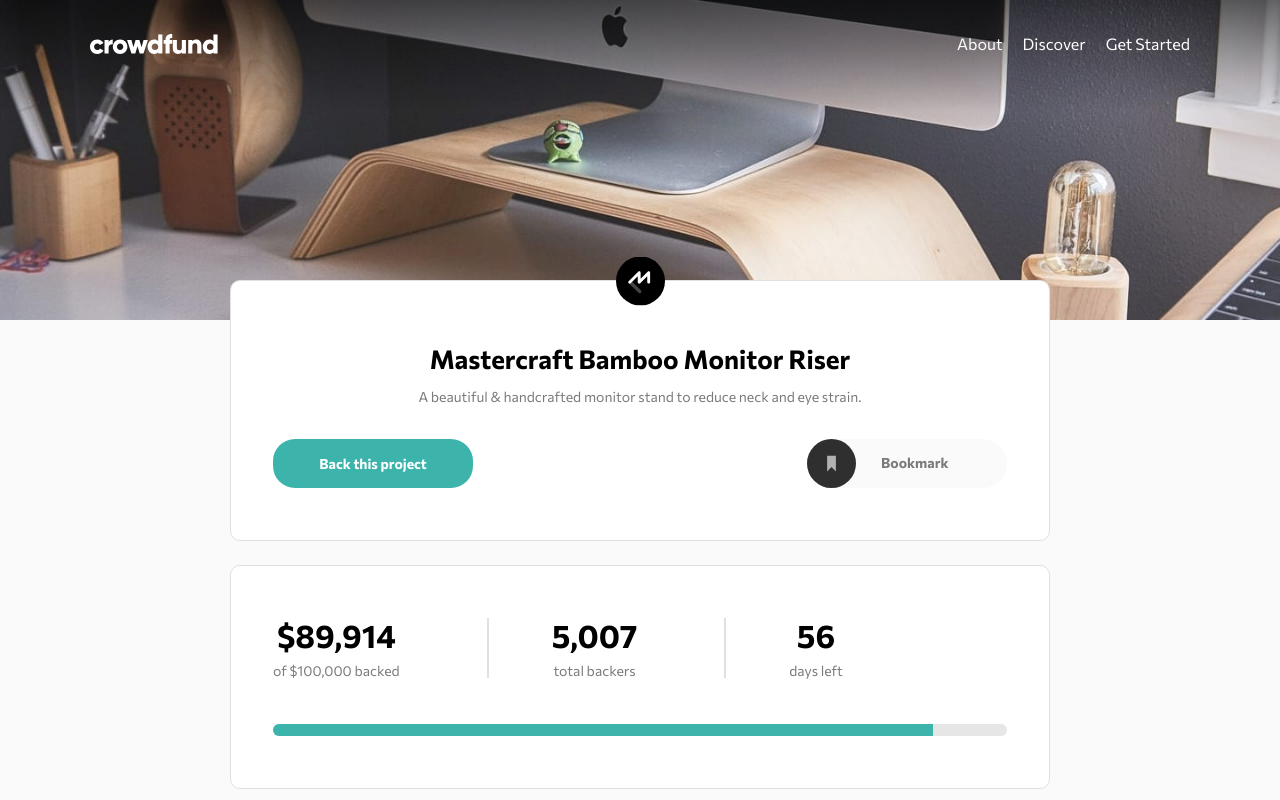
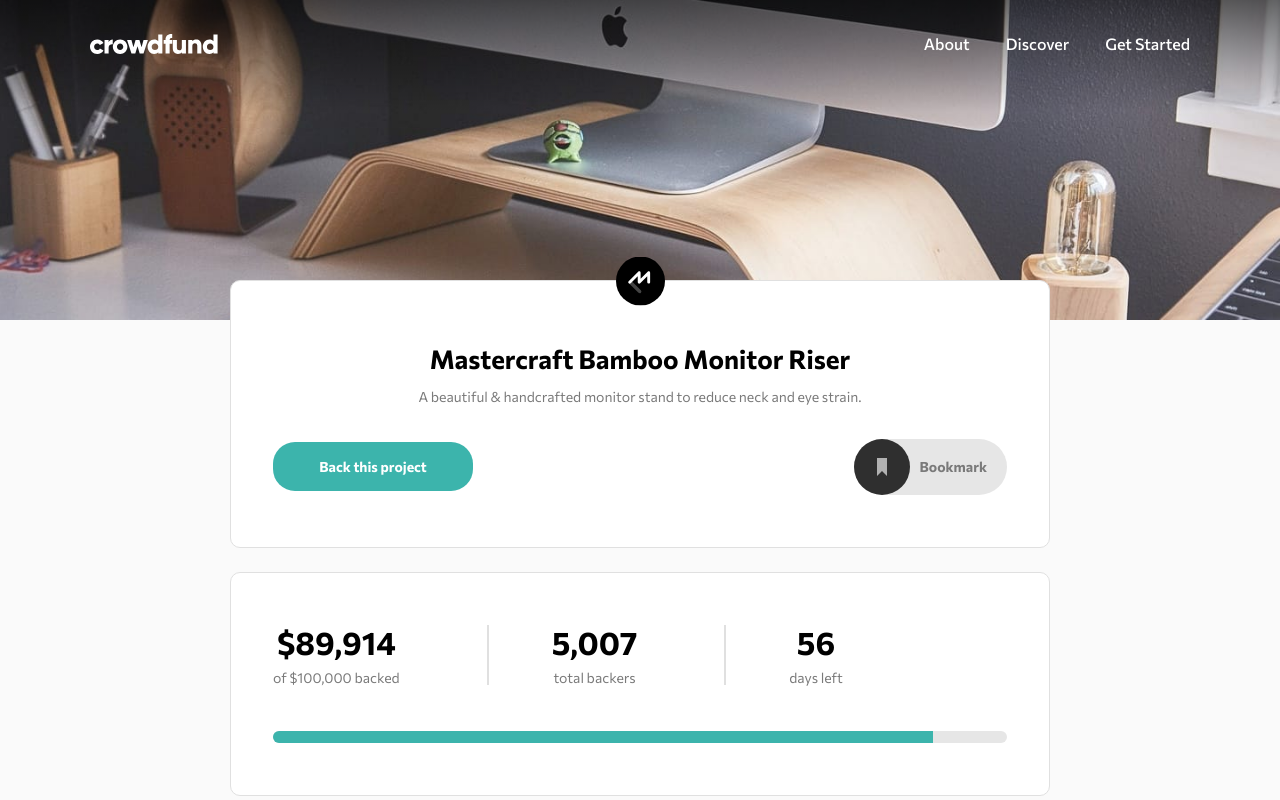
Before and after one commit to Benjoow/CrowdfundingProductPage, a website built with Vite: page index.html in a window 1280 px wide. Shown: the top 800 px of the page. Built offline with nearby package versions, Linux system fonts and the light colour scheme.

Commit message:
Delete mobile nav bar and modify my navbar

```diff
--- a/index.html
+++ b/index.html
@@ -22,15 +22,8 @@
           <span id="hamburger"></span>
         </div>
       </div>
-      <nav class="nav-bar">
-        <div class="nav-bar__modal-overlay">
-          <ul class="container__mobile-nav container">
-              <li><a href="#">About</a></li>
-              <li><a href="#">Discover</a></li>
-              <li><a href="#">Get Started</a></li>
-          </ul>
-        </div>
-        <ul class="container__desktop-nav">
+      <nav id="nav-bar">
+        <ul id="container-nav">
           <li><a href="#">About</a></li>
           <li><a href="#">Discover</a></li>
           <li><a href="#">Get Started</a></li>
@@ -49,8 +42,13 @@
           <div class="content__bottom">
             <button class="btn">Back this project</button>
             <div class="bookmark">
-              <img class="bookmark__img" src="./src/images/icon-bookmark.svg" alt="Bookmark">
-              <span>Bookmark</span>
+              <svg width="56" height="56" xmlns="http://www.w3.org/2000/svg">
+                <g fill-rule="evenodd">
+                  <circle class="bookmark-svg-circle" fill="#2F2F2F" cx="28" cy="28" r="28"/>
+                  <path class="bookmark-svg-flag" fill="#B1B1B1" d="M23 19v18l5-5.058L33 37V19z"/>
+                </g>
+              </svg>
+              <span class="bookmark-text">Bookmark</span>
             </div>
           </div>
       </section>
--- a/src/main.ts
+++ b/src/main.ts
@@ -6,7 +6,7 @@ const toggleBodyScroll = (elem: HTMLDivElement | null) => {
 
 const toggleMenu = () => {
   const burger_menu: HTMLDivElement = document.querySelector("#nav__toggle")!;
-  const modalOverlay: HTMLDivElement = document.querySelector(".nav-bar__modal-overlay")!;
+  const modalOverlay: HTMLDivElement = document.querySelector("#nav-bar")!;
 
   burger_menu.addEventListener('click', () => {
     burger_menu.classList.toggle('active');
--- a/src/sass/style.scss
+++ b/src/sass/style.scss
@@ -12,13 +12,17 @@ body {
   font-family: 'Commissioner', sans-serif;
 }
 
-.container__mobile-nav div a > li {
+// .container__mobile-nav div a > li {
+// }
+
+#container-nav {
+  color: var(--MenuColor);
   font-size: 18px;
   font-weight: 500;
-}
 
-.container__desktop-nav {
-  color: var(--MenuColor);
+  @include m.breakPointL {
+    font-size: unset;
+  }
 }
 
 /* ------------------
@@ -347,12 +351,57 @@ footer {
   margin: f.convertToRem(34) 0;
 }
 
-.container__desktop-nav {
+#nav-bar {
   display: none;
+  position: absolute;
+  background: linear-gradient(hsla(0, 100%, 0%, 0.7), hsla(0, 100%, 0%, 0.1));
+  inset: 0;
+  z-index: 5;
+
+  &.active {
+    display: block;
+  }
+
+  @include m.breakPointL {
+    position: relative;
+    background: unset;
+    display: block;
+  }
+}
+
+#container-nav {
+  position: relative;
+  width: min(90%, 420px);
+  margin: auto;
+  z-index: 6;
+  margin-top: 22%;
+  background-color: #FFF;
+  border-radius: 12px;
+  color: #000;
+  flex-direction: column;
+
+  &> li {
+    padding: 24px 0;
+    margin-left: 16px;
+
+    &:not(:last-child) {
+      border-bottom: 1px solid hsl(0, 0%, 90%);
+    }
+  }
 
   @include m.breakPointL {
     display: flex;
     gap: f.convertToRem(20);
+    margin: unset;
+    background-color: unset;
+    border-radius: unset;
+    color: #FFF;
+    flex-direction: row;
+    width: unset;
+
+    &> li:not(:last-child) {
+      border-bottom: unset;
+    }
   }
 }
 
@@ -360,34 +409,6 @@ footer {
 /* ---------
   MOBIL NAV
 -----------*/
-
-.nav-bar__modal-overlay {
-  display: none;
-  position: fixed;
-  inset: 0;
-  z-index: 5;
-
-  &.active {
-    display: block;
-    background: linear-gradient(hsla(0, 100%, 0%, 1), hsla(0, 100%, 0%, 0.4) 20%);
-  }
-}
-
-.container__mobile-nav {
-  margin-top: 22%;
-  background-color: #FFF;
-  border-radius: 12px;
-}
-
-.container__mobile-nav > li {
-  display: block;
-  padding: 24px 0;
-  margin-left: 16px;
-
-  &:not(:last-child) {
-    border-bottom: 1px solid hsl(0, 0%, 90%);
-  }
-}
 
 #nav__toggle {
   position:relative;
@@ -499,31 +520,32 @@ footer {
     display: flex;
     align-items: center;
     border-radius: 35px;
-    background: none;
     cursor: pointer;
-    width: 20%;
+
 
     @include m.breakPointL {
-      width: Min(30%, f.convertToRem(200));
-      background: var(--backgroundMainSection);
+      background: var(--progressBar);
     }
 
     &.active {
-      .bookmark__img {
-        filter: invert(36%) sepia(14%) saturate(1933%) hue-rotate(127deg) brightness(105%) contrast(98%);
+
+      .bookmark-svg-circle {
+        fill:var(--backgroundButton-hover);
       }
+
+      .bookmark-svg-flag {
+        fill:hsl(0, 0%, 100%);
+      }
+
+
     }
 
-    .bookmark__img {
-      width: 49px;
-    }
-
-    span {
+    .bookmark-text {
       display: none;
 
       @include m.breakPointL {
         display: inline-block;
-        margin-left: f.convertToRem(25);
+        margin: 0 f.convertToRem(20) 0 f.convertToRem(10);
       }
     }
   }
```
